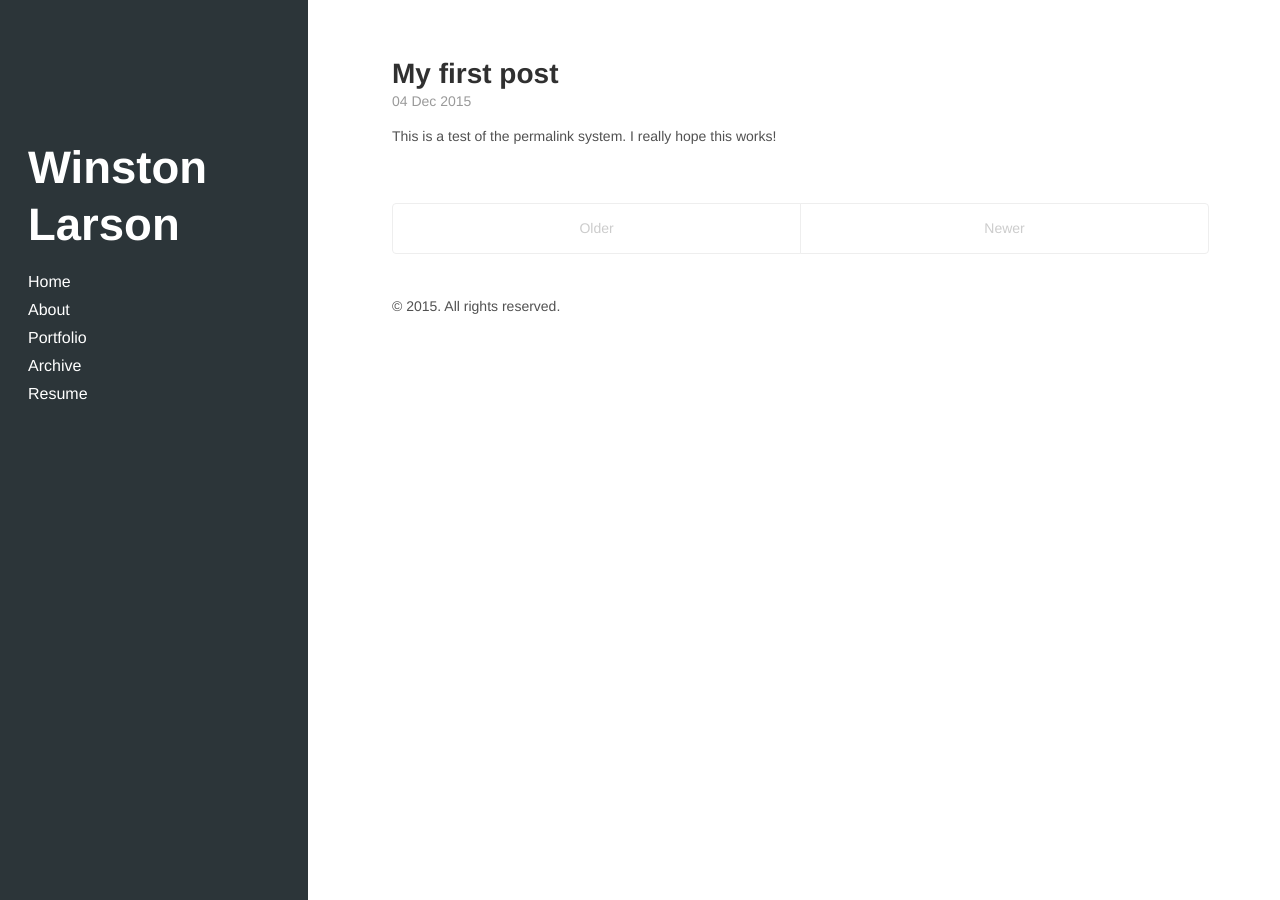
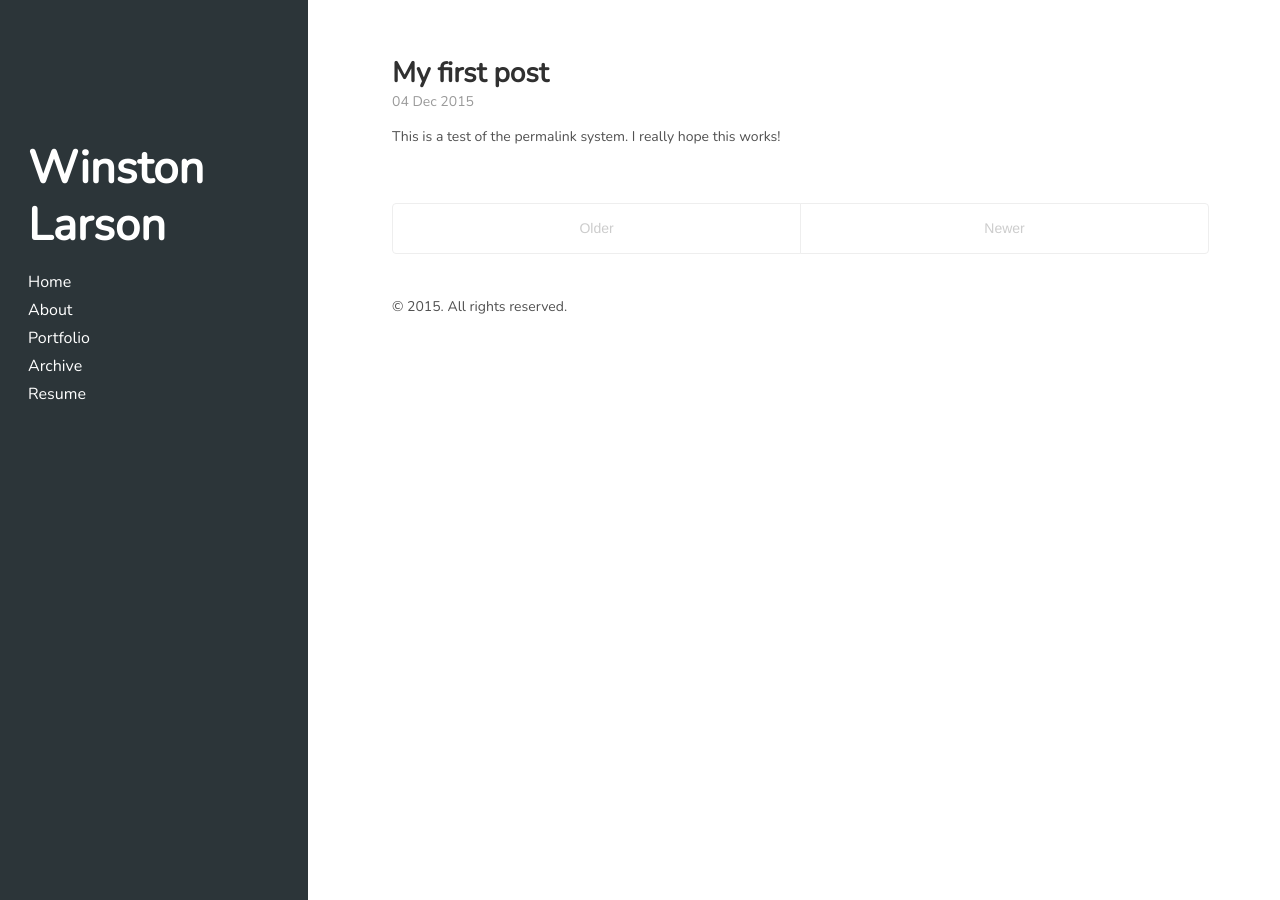
Before and after one commit to winstonlarson/old_website, a Jekyll site: the page built from index.html, in a window 1280 px wide. Built offline with Jekyll 4.4.1, drawn with Linux system fonts in a browser that asks for light colours; some web fonts are replaced; the list of posts is cut into pages by our own code.

Commit message:
new font

```diff
--- a/_includes/head.html
+++ b/_includes/head.html
@@ -19,7 +19,7 @@
   <link rel="stylesheet" href="{{ site.baseurl }}public/css/syntax.css">
   <link rel="stylesheet" href="{{ site.baseurl }}public/css/hyde.css">
   <!-- <link rel="stylesheet" href="http://fonts.googleapis.com/css?family=PT+Sans:400,400italic,700|Abril+Fatface"> -->
-  <link rel="stylesheet" type="text/css" href="//fonts.googleapis.com/css?family=Muli" />
+  <link rel="stylesheet" type="text/css" href="//fonts.googleapis.com/css?family=Nunito" />
 
   <!-- Icons -->
   <link rel="apple-touch-icon-precomposed" sizes="144x144" href="{{ site.baseurl }}public/apple-touch-icon-144-precomposed.png">
--- a/public/css/hyde.css
+++ b/public/css/hyde.css
@@ -32,7 +32,7 @@
  */
 
 html {
-  font-family: Muli, Helvetica, Arial, sans-serif;
+  font-family: Nunito, Helvetica, Arial, sans-serif;
 }
 @media (min-width: 48em) {
   html {
@@ -78,7 +78,7 @@
 .sidebar-about h1 {
   color: #fff;
   margin-top: 0;
-  font-family: Muli, Helvetica, Arial, sans-serif;
+  font-family: Nunito, Helvetica, Arial, sans-serif;
   font-size: 3.25rem;
   text-decoration: none;
 }
```
Also changed, not shown: 11 other files.
